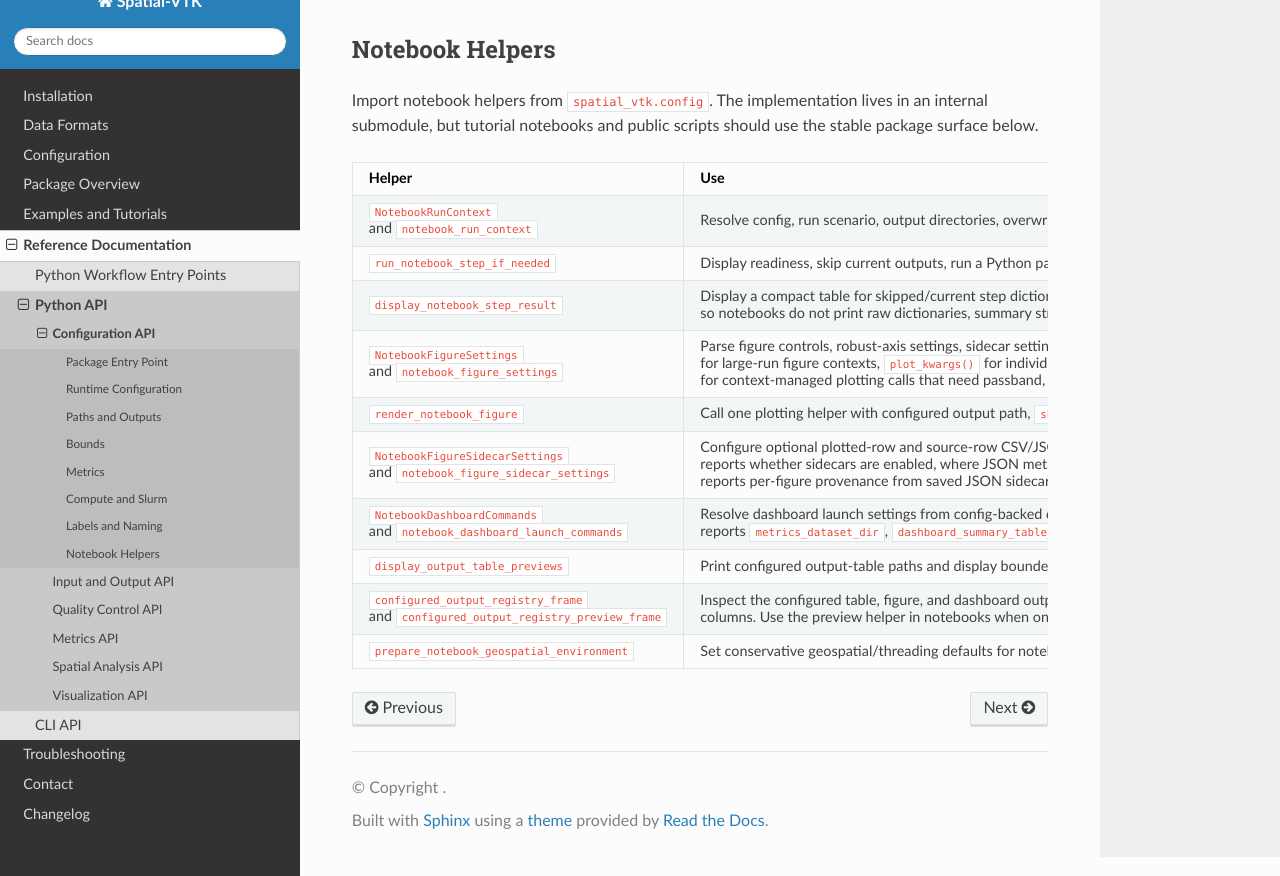
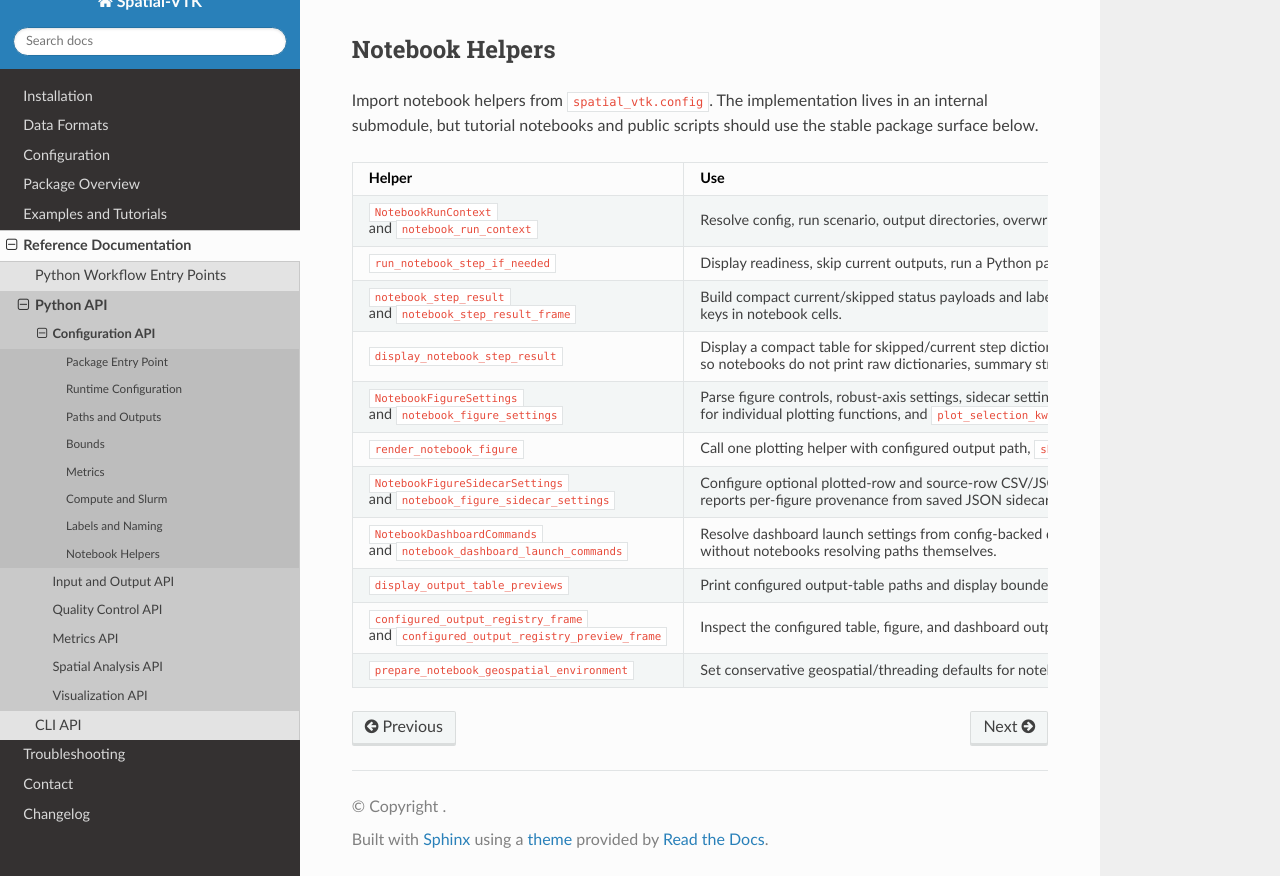
Before and after one commit to bcbirkel/spatial-vtk, a Sphinx documentation site: the page built from docs/reference/api/config.rst, in a window 1280 px wide and 900 px high, scrolled down 2406 px, cut to the strip 24-900 px from the top of the window. Built offline with Sphinx 7.4.7 and the Read the Docs theme 3.1.0, drawn with Linux system fonts in a browser that asks for light colours.

Commit message:
Document notebook fallback status helpers

```diff
--- a/docs/changelog.rst
+++ b/docs/changelog.rst
@@ -106,6 +106,9 @@
   - IO API and Python workflow docs now list ``metric_plan_from_config`` and
     ``MetricPlan`` as public helpers for inspecting resolved metric settings in
     notebooks.
+  - Config API docs now list ``notebook_step_result`` and
+    ``notebook_step_result_frame`` beside ``run_notebook_step_if_needed`` for
+    custom fallback workflow cells.
   - Spatial API guidance now presents the Step 4 output-status/result helpers
     before the direct spatial-statistics runner, keeping routine notebook docs
     aligned with the large-run driver pattern.
--- a/docs/reference/api/config.rst
+++ b/docs/reference/api/config.rst
@@ -90,6 +90,11 @@
    * - ``run_notebook_step_if_needed``
      - Display readiness, skip current outputs, run a Python package function
        locally, or write/submit a Slurm script for the same function.
+   * - ``notebook_step_result`` and ``notebook_step_result_frame``
+     - Build compact current/skipped status payloads and labelled display
+       frames for custom fallback steps that do not yet have a standard
+       result-object method. Use these helpers instead of hand-written
+       dictionaries with generic ``path`` keys in notebook cells.
    * - ``display_notebook_step_result``
      - Display a compact table for skipped/current step dictionaries, Slurm
        submission results, and result objects with ``status_frame()`` or
```
Also changed, not shown: 1 other file.
